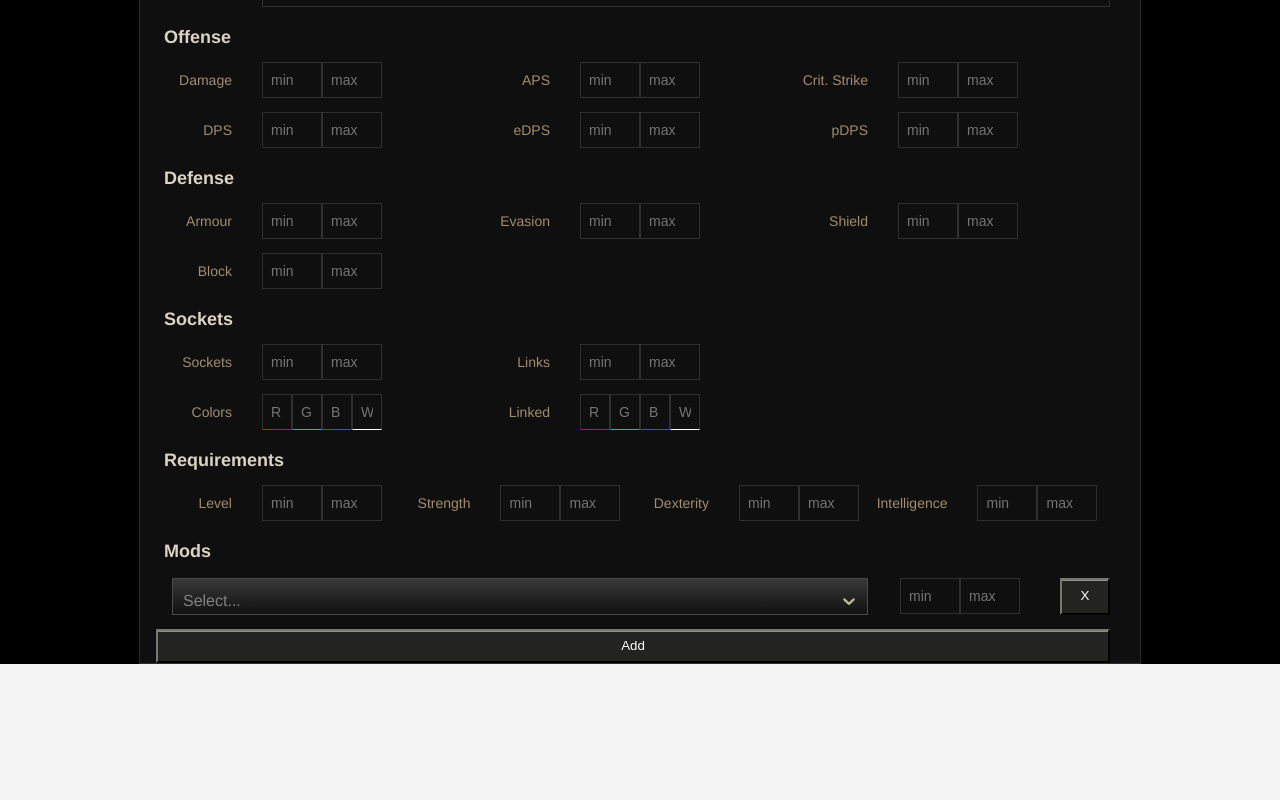
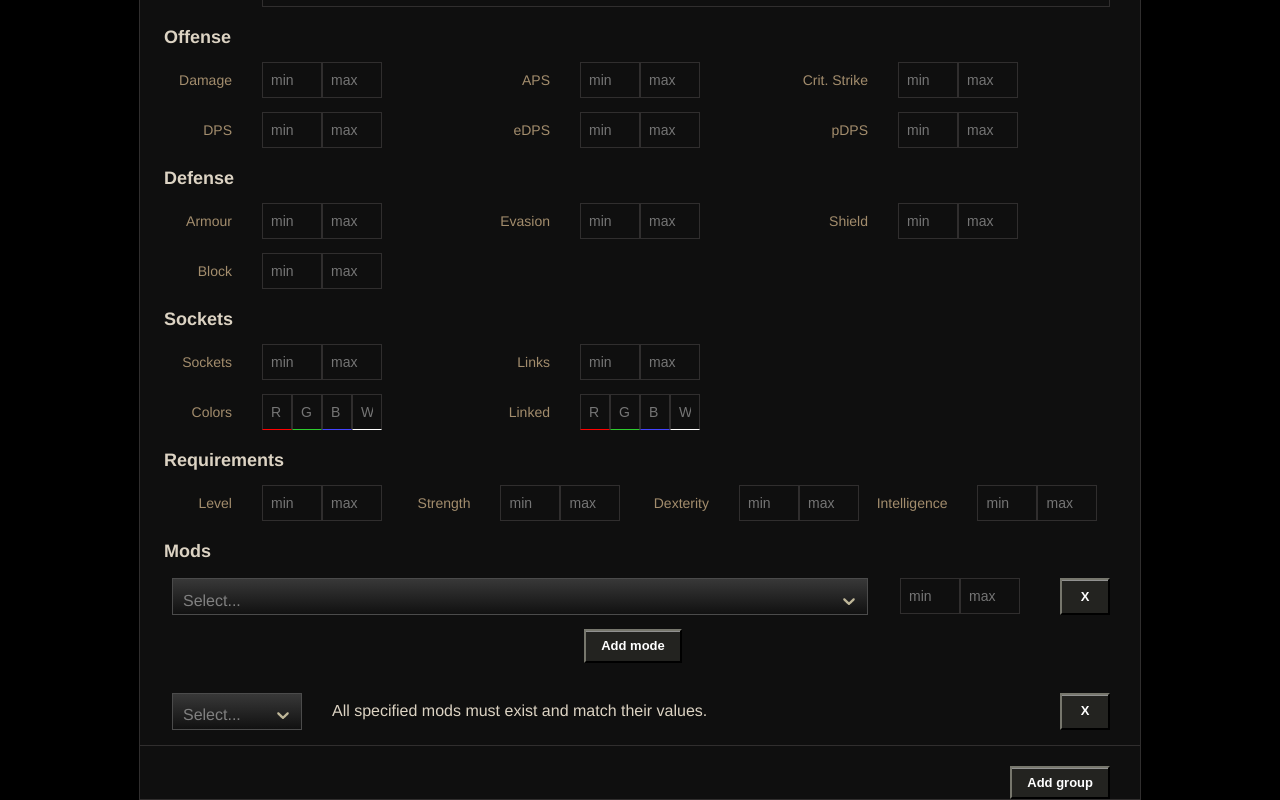
Before and after one commit to kirrosh/wpc, a React app: page /#/ in a window 1280 px wide. Shown: the part 228-1028 px from the top of the page. Before the commit the page ends 892 px from the top, so only its background shows below. Built offline with nearby package versions, Linux system fonts and the light colour scheme.

Commit message:
add dynamic mode group

```diff
--- a/src/common/Button/styled.tsx
+++ b/src/common/Button/styled.tsx
@@ -5,13 +5,13 @@ export const StyledButton = styled.button`
     box-shadow: 0 1px 0 rgba(255,255,255,0.5) inset;
     transition: background-color 300ms ease-out;
     color: ${({ theme }) => theme.colors.text.button};
-    /* border-color: #1a1a1a; */
     border-color: #232320;
-    width: 100%;
-    height: 100%;
     text-align: center;
     line-height: 2.125em;
     cursor: pointer;
+    font-size: .8125em;
+    font-weight: bold;
+    padding: 1px 15px;
     &:hover {
       background-color: #1a1a1a;
     }
--- a/src/components/FilterGroup/index.tsx
+++ b/src/components/FilterGroup/index.tsx
@@ -1,10 +1,11 @@
 import * as React from 'react';
 import FilterGroupMode from './FilterGroupMode';
-import { StyledFilterGroup } from './styled';
+import { StyledFilterGroup, AddModeButton, StyledFilterGroupMode, SelectType, Separator } from './styled';
+import { connect } from 'react-redux';
+import { addMode, removeMode, setModeValues, removeModeGroup } from 'store/dynamicModeGroups/actions';
+import { DynamicModeGroup, DynamicMode } from 'store/dynamicModeGroups/types';
+import Select from 'common/Select';
 import Button from 'common/Button';
-import { connect } from 'react-redux';
-import { addMode, removeMode, setModeValues } from 'store/dynamicModeGroups/actions';
-import { DynamicModeGroup, DynamicMode } from 'store/dynamicModeGroups/types';
 
 type Props = {
   groupId: string;
@@ -15,6 +16,10 @@ class FilterGroup extends React.PureComponent<Props> {
   addMode = (e: any) => {
     const { addMode, groupId } = this.props;
     addMode(groupId);
+  }
+  removeModeGroup = (e: any) => {
+    const { removeModeGroup, groupId } = this.props;
+    removeModeGroup(groupId);
   }
 
   onModeRemove = (modeId: string) => {
@@ -44,7 +49,16 @@ class FilterGroup extends React.PureComponent<Props> {
     return(
       <StyledFilterGroup>
         {this.renderModes()}
-        <Button text={'Add'} onClick={this.addMode}/>
+        <AddModeButton text={'Add mode'} onClick={this.addMode}/>
+        <StyledFilterGroupMode>
+          <SelectType>
+            <Select/>
+            <div>All specified mods must exist and match their values.</div>
+          </SelectType>
+          <div/>
+          <Button text={'X'} onClick={this.removeModeGroup}/>
+        </StyledFilterGroupMode>
+        <Separator/>
       </StyledFilterGroup>
     );
   }
@@ -54,6 +68,7 @@ const mapDispatchToProps = {
   addMode,
   removeMode,
   setModeValues,
+  removeModeGroup,
 };
 
 export default connect(
--- a/src/components/FilterGroup/styled.tsx
+++ b/src/components/FilterGroup/styled.tsx
@@ -13,9 +13,24 @@ export const StyledFilterGroupMode = styled.div`
 export const StyledFilterGroup = styled.div`
   display: grid;
   grid-row-gap: 14px;
-  grid-template-areas:
-    "mode mode mode"
-    ". addBtn ."
-    " ."
-  ;
+  margin-bottom: 20px;
 `;
+
+export const AddModeButton = styled(Button)`
+  margin: 0 auto;
+`;
+
+export const SelectType = styled.div`
+  display: grid;
+  grid-template-columns: 130px auto;
+  grid-column-gap: 30px;
+  align-items: center;
+`;
+
+export const Separator = styled.div`
+  height: 1px;
+  width: 100%;
+  margin-left: -16px;
+  padding-right: 46px;
+  border-bottom: ${({ theme }) => theme.styles.border};
+`;
--- a/src/components/Forms/ModsForm.tsx
+++ b/src/components/Forms/ModsForm.tsx
@@ -1,12 +1,15 @@
 import * as React from 'react';
-import { StyledModsForm, FormHeader } from './styled';
+import { StyledModsForm, FormHeader, AddGroupWrapper } from './styled';
 import FilterGroup from 'components/FilterGroup';
 import { connect } from 'react-redux';
 import { ApplicationState } from 'store';
-import { StateProps } from 'types/helpers';
+import { StateProps, DispatchProps } from 'types/helpers';
+import { addModeGroup } from 'store/dynamicModeGroups/actions';
+import Button from 'common/Button';
 
 type Props = {}
-& StateProps<typeof mapStateToProps>;
+& StateProps<typeof mapStateToProps>
+& DispatchProps<typeof mapDispatchToProps>;
 class ModsForm extends React.PureComponent<Props> {
   renderModes = () => {
     const { dynamicModeGroups } = this.props;
@@ -26,6 +29,9 @@ class ModsForm extends React.PureComponent<Props> {
           Mods
         </FormHeader>
         {this.renderModes()}
+        <AddGroupWrapper>
+          <Button onClick={this.props.addModeGroup} text={'Add group'}/>
+        </AddGroupWrapper>
       </StyledModsForm>
     );
   }
@@ -35,4 +41,8 @@ const mapStateToProps = (state: ApplicationState) => ({
   dynamicModeGroups: state.dynamicModeGroups,
 });
 
-export default connect(mapStateToProps)(ModsForm);
+const mapDispatchToProps = ({
+  addModeGroup,
+});
+
+export default connect(mapStateToProps, mapDispatchToProps)(ModsForm);
--- a/src/components/Forms/styled.tsx
+++ b/src/components/Forms/styled.tsx
@@ -66,12 +66,10 @@ export const StyledRequirementsForm = styled.div`
 
 export const StyledModsForm = styled.div`
   padding: 20px 30px 0 16px;
-  /* display: grid;
-  grid-template-columns: 1fr 1fr 1fr;
-  grid-row-gap: 14px;
-  grid-template-areas:
-    ". . ."
-    "damage aps critStrike"
-    "dps eDps pDps"
-  ; */
 `;
+
+export const AddGroupWrapper = styled.div`
+  width: 100%;
+  display: flex;
+  justify-content: flex-end;
+`;
--- a/src/store/dynamicModeGroups/actions.ts
+++ b/src/store/dynamicModeGroups/actions.ts
@@ -8,6 +8,9 @@ export const setModeValues = (payload: {groupId: string; modeId: string; value:
 export const addModeGroup = () => {
   return action(DynamicModesActionTypes.ADD_MODE_GROUP);
 };
+export const removeModeGroup = (groupId: string) => {
+  return action(DynamicModesActionTypes.REMOVE_MODE_GROUP, groupId);
+};
 
 export const addMode = (groupId: string) => {
   return action(DynamicModesActionTypes.ADD_MODE, groupId);
--- a/src/store/dynamicModeGroups/reducer.ts
+++ b/src/store/dynamicModeGroups/reducer.ts
@@ -6,8 +6,6 @@ const initialState: DynamicModesState = {
   ...createNewModeGroup(),
 };
 
-// Thanks to Redux 4's much simpler typings, we can take away a lot of typings on the reducer side,
-// everything will remain type-safe.
 const reducer: Reducer<DynamicModesState, DynamicModesAction> = (state = initialState, action) => {
   switch (action.type) {
     case DynamicModesActionTypes.CHANGE_MODE_VALUES: {
@@ -50,12 +48,15 @@ const reducer: Reducer<DynamicModesState, DynamicModesAction> = (state = initial
         [groupId]: group,
       };
     }
+    case DynamicModesActionTypes.REMOVE_MODE_GROUP: {
+      const groups = { ...state };
+      delete groups[action.payload];
+      return groups;
+    }
     default: {
       return state;
     }
   }
 };
 
-// Instead of using default export, we use named exports. That way we can group these exports
-// inside the `index.js` folder.
 export { reducer as dynamicModeGroupsReducer };
--- a/src/store/dynamicModeGroups/types.ts
+++ b/src/store/dynamicModeGroups/types.ts
@@ -5,6 +5,7 @@ import { MinMaxValues } from 'common/MinMax/types';
 export enum DynamicModesActionTypes {
   CHANGE_MODE_VALUES = 'CHANGE_MODE_VALUES',
   ADD_MODE_GROUP = 'ADD_MODE_GROUP',
+  REMOVE_MODE_GROUP = 'REMOVE_MODE_GROUP',
   ADD_MODE = 'ADD_MODE',
   REMOVE_MODE = 'REMOVE_MODE',
 }
```
